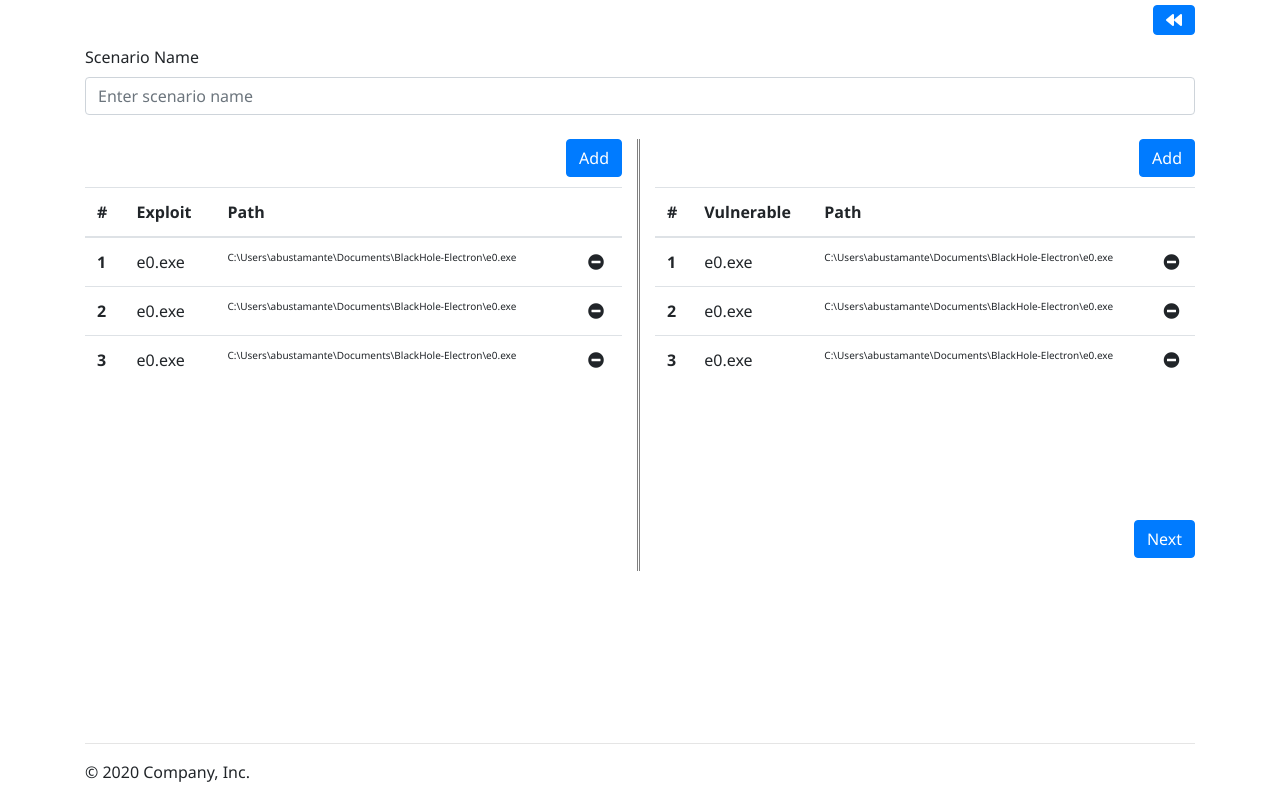
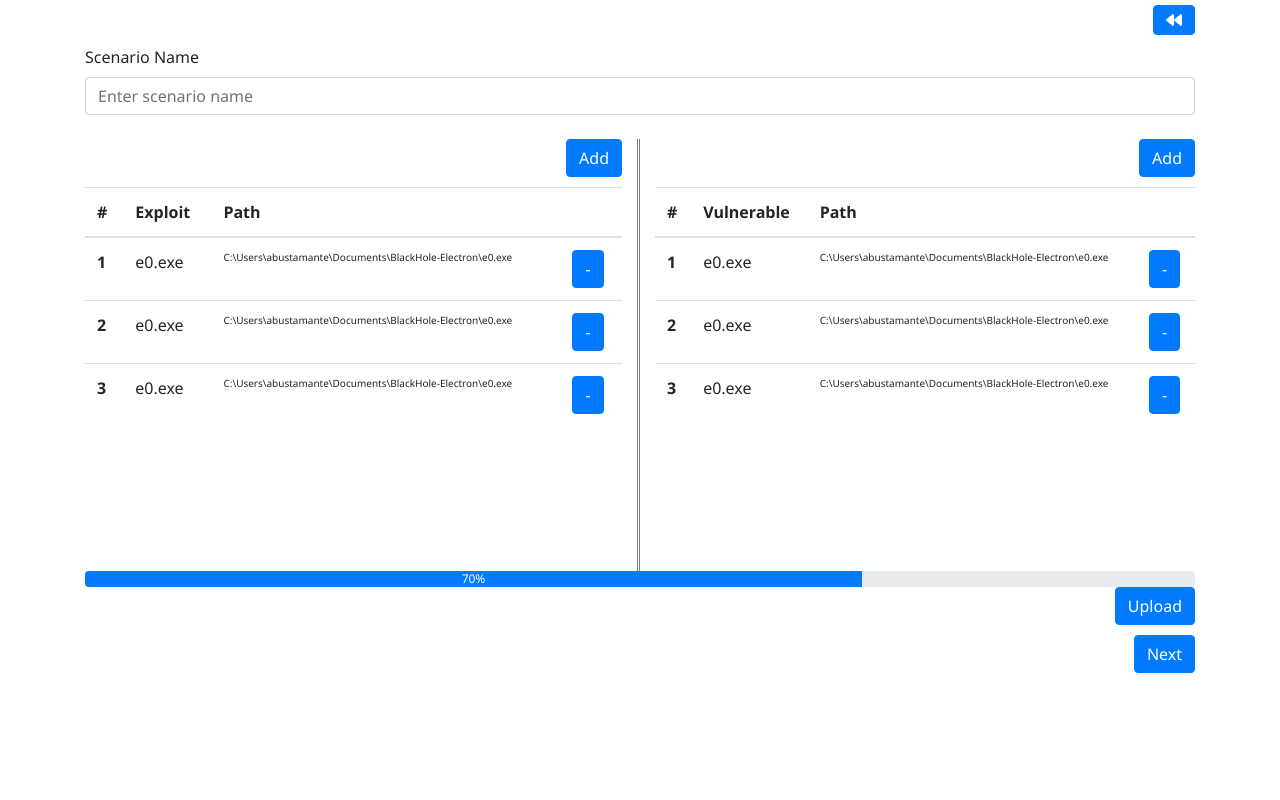
Before and after one commit to Practicum-Team-3/BlackHole-Electron, a plain HTML site: page Screens/Windows/newScenarioWindow/newScenario.html in a window 1280 px wide. Drawn offline with Linux system fonts and the light colour scheme.

Commit message:
Add files via upload

```diff
--- a/Screens/Windows/newScenarioWindow/newScenario.html
+++ b/Screens/Windows/newScenarioWindow/newScenario.html
@@ -1,13 +1,17 @@
 <!DOCTYPE html>
 <html>
     <head>
+		<script>window.jQuery = window.$ = require('../../../Electron/node_modules/jquery/dist/jquery')</script>
 		<link rel="stylesheet" href="../CoreComponents/CSS/Bootstrap/bootstrap.css">
 		<link rel="stylesheet" href="../CoreComponents/CSS/Bootstrap/site.css">
 		<script scr="../CoreComponents/CSS/Bootstrap/bootstrap.js"></script>
 		<link href="../CoreComponents/CSS/Bootstrap/all.css" rel="stylesheet">
 
+
         <meta charset="UTF-8">
         <title>BlackHole</title>
+		<script src="../CoreComponents/CSS/Bootstrap/bootstrap.min.js"></script>
+
     </head>
     <body>
 		<div class="container">
@@ -41,23 +45,38 @@
 						</tr>
 					  </thead>
 					  <tbody>
-						<tr>
+						<tr id = row1left>
 						  <th scope="row">1</th>
 						  <td>e0.exe</td>
 						  <td id="pathStyle">C:\Users\abustamante\Documents\BlackHole-Electron\e0.exe</td>
-						  <td><i class="fa fa-minus-circle"></i></td>
+						  <td><input type="button" value="-" onclick="deleteRow()" class="btn btn-primary"/></td>
+							<script>
+            				function deleteRow() {
+            					document.getElementById("row1left").remove();
+         				  	}
+     				  		</script>
 						</tr>
-						<tr>
+						<tr id = row2left>
 						  <th scope="row">2</th>
 						  <td>e0.exe</td>
 						  <td id="pathStyle">C:\Users\abustamante\Documents\BlackHole-Electron\e0.exe</td>
-						  <td><i class="fa fa-minus-circle"></i></td>
+						  <td><input type="button" value="-" onclick="deleteRow()" class="btn btn-primary"/></td>
+							<script>
+          					function deleteRow() {
+            					document.getElementById("row2left").remove();
+          				 	}
+       						</script>
 						</tr>
-						<tr>
+						<tr id = row3left>
 						  <th scope="row">3</th>
 						  <td>e0.exe</td>
 						  <td id="pathStyle">C:\Users\abustamante\Documents\BlackHole-Electron\e0.exe</td>
-						  <td><i class="fa fa-minus-circle"></i></td>
+						  <td><input type="button" value="-" onclick="deleteRow()" class="btn btn-primary"/></td>
+							<script>
+           					function deleteRow() {
+            					document.getElementById("row3left").remove();
+       				    	}
+       						</script>
 						</tr>
 					  </tbody>
 					</table>
@@ -79,101 +98,60 @@
 						</tr>
 					  </thead>
 					  <tbody>
-						<tr>
+						<tr id = row1right>
 						  <th scope="row">1</th>
 						  <td>e0.exe</td>
 						  <td id="pathStyle">C:\Users\abustamante\Documents\BlackHole-Electron\e0.exe</td>
-						  <td><i class="fa fa-minus-circle"></i></td>
+						  <td><input type="button" value="-" onclick="deleteRow()" class="btn btn-primary"/></td>
+							<script>
+           		 			function deleteRow() {
+            					document.getElementById("row1right").remove();
+           					}
+       						</script>
+
 						</tr>
-						<tr>
+						<tr id= row2right>
 						  <th scope="row">2</th>
 						  <td>e0.exe</td>
 						  <td id="pathStyle">C:\Users\abustamante\Documents\BlackHole-Electron\e0.exe</td>
-						  <td><i class="fa fa-minus-circle"></i></td>
+						  <td><input type="button" value="-" onclick="deleteRow()" class="btn btn-primary"/></td>
+							<script>
+            				function deleteRow() {
+            					document.getElementById("row2right").remove();
+           					}
+       						</script>
+
 						</tr>
-						<tr>
+						<tr id = row3right>
 						  <th scope="row">3</th>
 						  <td>e0.exe</td>
 						  <td id="pathStyle">C:\Users\abustamante\Documents\BlackHole-Electron\e0.exe</td>
-						  <td><i class="fa fa-minus-circle"></i></td>
+						  <td><input type="button" value="-" onclick="deleteRow()" class="btn btn-primary"/></td>
+							<script>
+            				function deleteRow() {
+            					document.getElementById("row3right").remove();
+           					}
+       						</script>
 						</tr>
 					  </tbody>
 					</table>
 					<br/><br/><br/><br/><br/>
-					<div class="text-right">
-						<button type="submit" onClick="window.location='../MachineListWindow/machineList.html'" class="btn btn-primary">Next</button>
-					</div>
-					<!--div class="list-group">
-					  <a href="#" class="list-group-item list-group-item-action flex-column align-items-start active">
-						<div class="d-flex w-100 justify-content-between">
-						  <h5 class="mb-1">Kali Linux VM</h5>
-						  <small>Running</small>
-						</div>
-						<p class="mb-1">Virtual Machine with malware exposed.</p>
-						<small>Operation System: Kali - Memory: 4gb - Space: 40gb - IP: 127.0.0.1 - Port: 443</small>
-					  </a>
-					 <a href="#" class="list-group-item list-group-item-action flex-column align-items-start">
-						<div class="d-flex w-100 justify-content-between">
-						  <h5 class="mb-1">Windows 10</h5>
-						  <small>Running</small>
-						</div>
-						<p class="mb-1">Virtual Machine with malware exposed.</p>
-						<small>Operation System: Kali - Memory: 4gb - Space: 40gb - IP: 127.0.0.1 - Port: 443</small>
-					  </a>
-					 <a href="#" class="list-group-item list-group-item-action flex-column align-items-start">
-						<div class="d-flex w-100 justify-content-between">
-						  <h5 class="mb-1">Windows Server 2008</h5>
-						  <small>off</small>
-						</div>
-						<p class="mb-1">Virtual Machine with malware exposed.</p>
-						<small>Operation System: Kali - Memory: 4gb - Space: 40gb - IP: 127.0.0.1 - Port: 443</small>
-					  </a>
-					  <a href="#" class="list-group-item list-group-item-action flex-column align-items-start">
-						<div class="d-flex w-100 justify-content-between">
-						  <h5 class="mb-1">List group item heading</h5>
-						  <small class="text-muted">3 days ago</small>
-						</div>
-						<p class="mb-1">Donec id elit non mi porta gravida at eget metus. Maecenas sed diam eget risus varius blandit.</p>
-						<small class="text-muted">Donec id elit non mi porta.</small>
-					  </a>
-					  <a href="#" class="list-group-item list-group-item-action flex-column align-items-start">
-						<div class="d-flex w-100 justify-content-between">
-						  <h5 class="mb-1">List group item heading</h5>
-						  <small class="text-muted">3 days ago</small>
-						</div>
-						<p class="mb-1">Donec id elit non mi porta gravida at eget metus. Maecenas sed diam eget risus varius blandit.</p>
-						<small class="text-muted">Donec id elit non mi porta.</small>
-					  </a>
-					  <a href="#" class="list-group-item list-group-item-action flex-column align-items-start">
-						<div class="d-flex w-100 justify-content-between">
-						  <h5 class="mb-1">List group item heading</h5>
-						  <small class="text-muted">3 days ago</small>
-						</div>
-						<p class="mb-1">Donec id elit non mi porta gravida at eget metus. Maecenas sed diam eget risus varius blandit.</p>
-						<small class="text-muted">Donec id elit non mi porta.</small>
-					  </a>
-					  				<div class="text-right" style="padding-top:10px; padding-bottom:10px;">
-					<button type="button" class="btn btn-secondary btn-sm fa fa-trash">Remove</button>
-					<button type="button" class="btn btn-primary btn-sm fa fa-edit">Edit</button>
-
-
-<br/><br/><br/><br/><br/><br/><br/>
-					<div class="text-right">
-						<button type="submit" class="btn btn-primary">Add</button>
-					</div>
-
 
 				</div>
-					  <button type="submit" class="btn btn-primary">Submit</button>
-					</div-->
-				</div>
+			</div>
+			<div class="progress">
+				<div class="progress-bar" role="progressbar" aria-valuenow="70"
+  				aria-valuemin="0" aria-valuemax="100" style="width:70%">
+					70%
+  				</div>
+			</div>
+			<div class="text-right" style="padding-bottom:10px;">
+				<button type="submit" class="btn btn-primary">Upload</button>
+			</div>
+			<div class="text-right">
+				<button type="submit" onClick="window.location='../MachineListWindow/machineList.html'" class="btn btn-primary">Next</button>
 			</div>
 
-
-			<footer class="footer fixed-bottom container">
-					<hr>
-					<p>&copy; 2020 Company, Inc.</p>
-			</footer>
 		</div>
     </body>
 </html>
```
